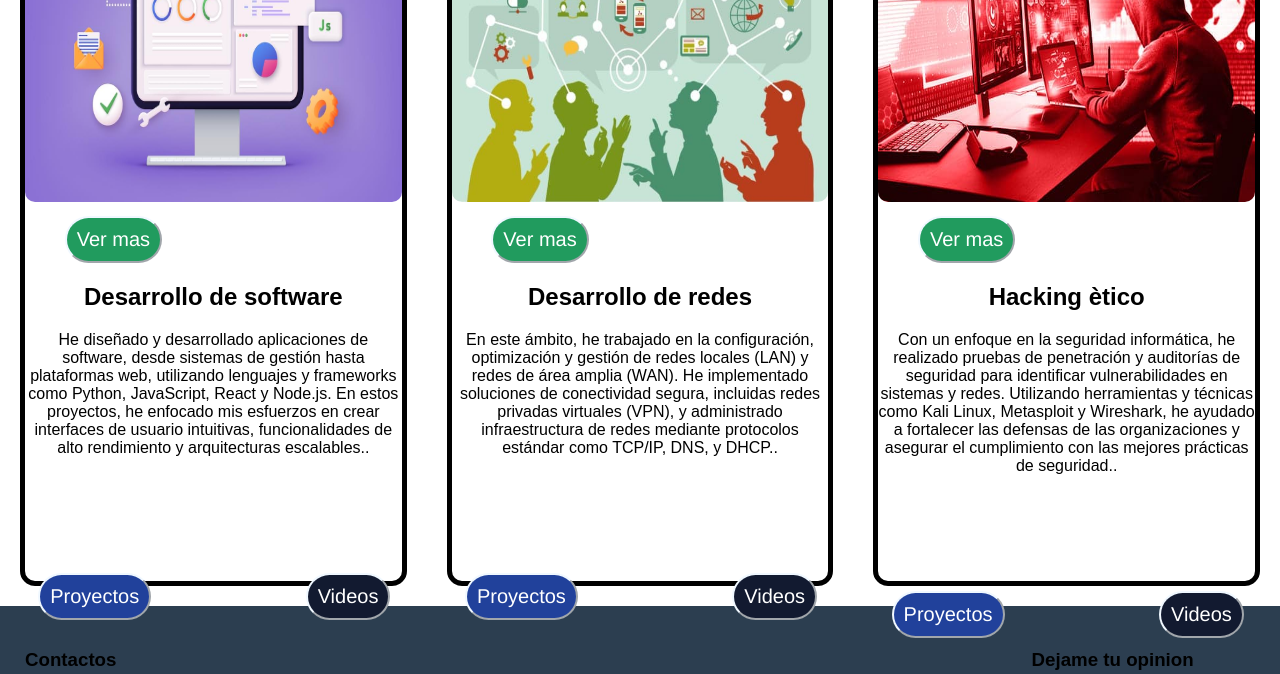
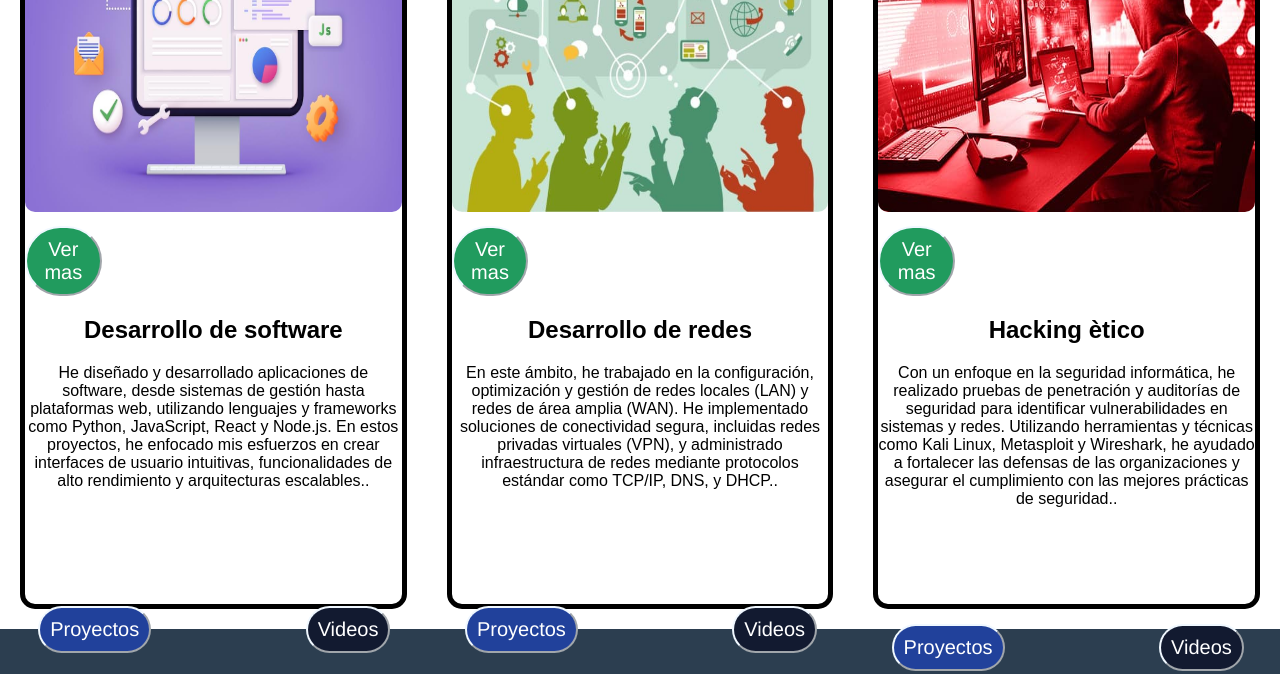
Before and after one commit to DiegoM-Hack/portafolio, a plain HTML site: page index.html in a window 1280 px wide. Shown: the part 940-1614 px from the top of the page. Drawn offline with Linux system fonts and the light colour scheme.

Commit message:
Update estilo.css

```diff
--- a/estilo.css
+++ b/estilo.css
@@ -187,7 +187,7 @@ transition: .3s;
     border-radius: 50px;
     font-size: 20px;
     padding: 10px;
-    margin-right: 200px;
+    margin-right: 300px;
     border-color: aliceblue;
     cursor: pointer;
 transition: .3s;
```
